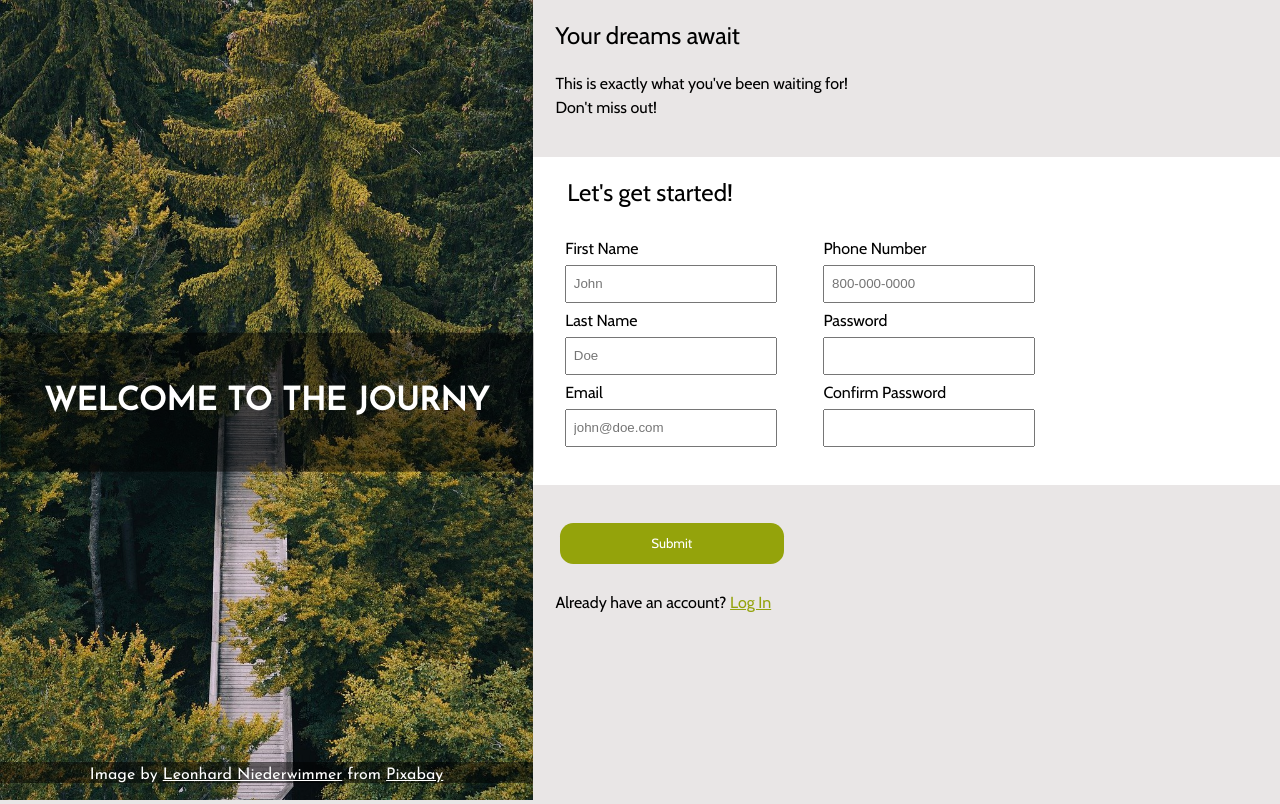
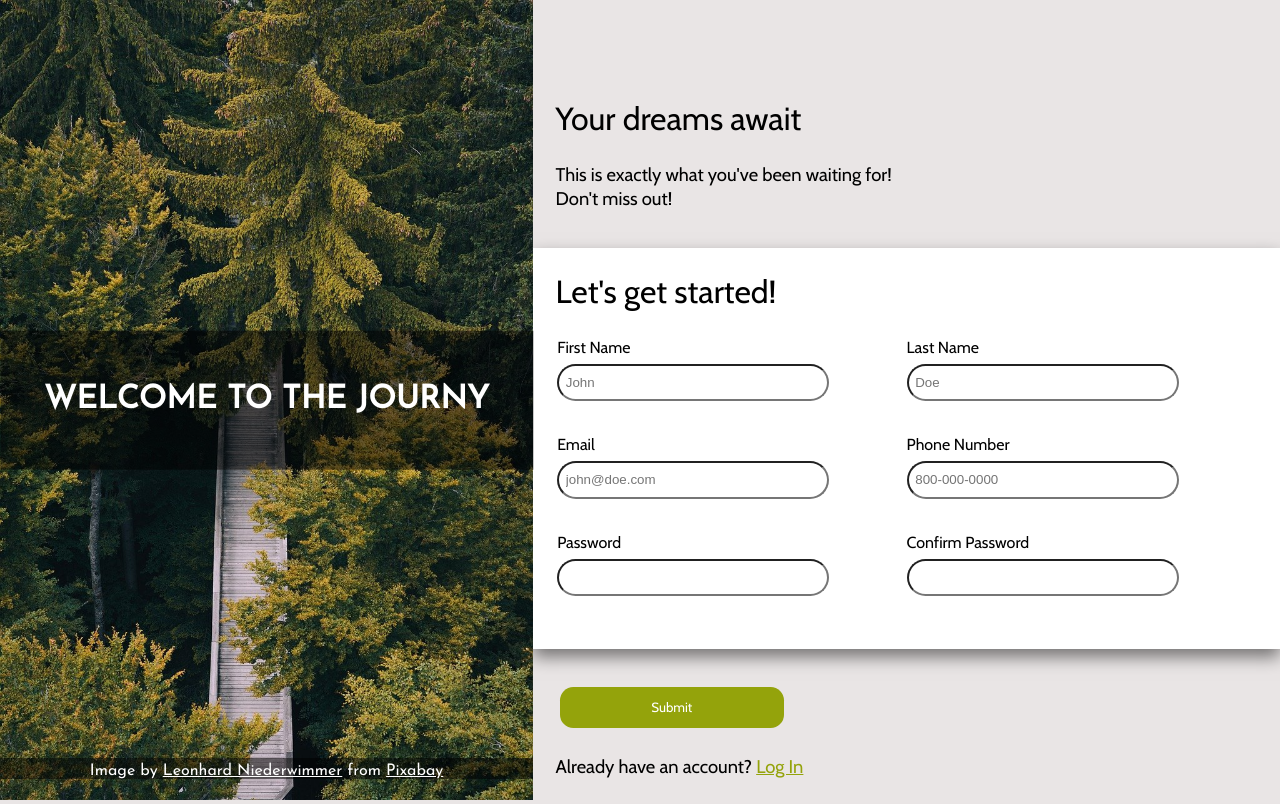
Before and after one commit to ALangon33/Sign-Up-Form, a plain HTML site: page index.html in a window 1280 px wide. Drawn offline with nearby package versions, Linux system fonts and the light colour scheme.

Commit message:
Layout fieldsets competently & restyle

```diff
--- a/index.html
+++ b/index.html
@@ -26,9 +26,11 @@
             </div>
         </div>
         <div class="content-container">
+            <div class="header">
                 <h2>Your dreams await</h2>
                 <p>This is exactly what you've been waiting for!</p>
                 <p>Don't miss out!</p>
+            </div>
             <form action="#" method="post">
 
                 <div class="form-title">
@@ -37,21 +39,36 @@
 
                 <div class="fieldset-container">
                     <fieldset>
+                        <div class="label-container">
                             <label for="first-name">First Name</label>
                             <input type="text" name="first-name" id="first-name" placeholder="John">
+                        </div>
+                        <div class="label-container">
                             <label for="last-name">Last Name</label>
                             <input type="text" name="last-name" id="last-name" placeholder="Doe">
-                        <label for="email">Email</label>
-                        <input type="email" name="email" id="email" placeholder="john@doe.com">
+                        </div>
                     </fieldset>
 
                     <fieldset>
+                        <div class="label-container">
+                            <label for="email">Email</label>
+                            <input type="email" name="email" id="email" placeholder="john@doe.com">
+                        </div>
+                        <div class="label-container">
                             <label for="phone-number">Phone Number</label>
                             <input type="tel" name="phone-number" id="phone-number" placeholder="800-000-0000">
+                        </div>
+                    </fieldset>
+
+                    <fieldset>
+                        <div class="label-container">
                             <label for="password">Password</label>
                             <input type="password" name="password" id="password">
+                        </div>
+                        <div class="label-container">
                             <label for="confirm-password">Confirm Password</label>
                             <input type="password" name="confirm-password" id="confirm-password">
+                        </div>
                     </fieldset>
                 </div>
 
--- a/style.css
+++ b/style.css
@@ -1,13 +1,23 @@
+:root {
+    height:100%;
+}
+
 * {
     margin:0;
     padding:0;
+}
+
+body {
+    background-color: rgba(212, 205, 205, 0.5);
+    width: 100%;
+    height:100%;
 }
 
 .card {
     display: flex;
     margin:0;
     padding:0;
-    background-color: rgba(212, 205, 205, 0.5);
+    height:100%;
 }
 
 .img-container {
@@ -18,7 +28,8 @@
 }
 
 .splash {
-    height: 100vh;
+    height: 100%;
+    min-width: 100%;
 }
 
 .content-container {
@@ -28,6 +39,10 @@
     line-height: 1.5em;
     width: 100%;
 
+}
+
+.header {
+    margin-top: 10%;
 }
 
 .splash-text-container {
@@ -80,28 +95,37 @@ a:hover {
 form {
     margin: 5% 0;
     background-color: white;
-    height:fit-content;
     width:100%;
     display: flex;
     flex-flow: column;
+    padding-bottom: 5%;
+    box-shadow: 0em 0.5em 1em 0rem rgba(0, 0, 0, .5);
 }
 
 .fieldset-container {
     display: flex;
-    flex-direction: row;
+    flex-direction: column;
     flex-wrap: nowrap;
+}
+
+.label-container {
+    display: flex;
+    flex-direction: column;
+    flex-wrap:nowrap;
+    margin-right: 8em;
 }
 
 fieldset {
     display: flex;
     border:none;
-    flex-flow: column nowrap;
-    margin: 2em 2em;
+    flex-flow: row nowrap;
+    margin: 1em 1.5em;
 }
 
 h2 {
     padding: 1em 3%;
-    font-weight: 300;
+    font-weight: 500;
+    font-size: 2em;
 }
 
 label {
@@ -109,16 +133,16 @@ label {
 }
 
 .form-title {
-    padding-left:0.75em;
     font-weight: 300;
 }
 
 .form-title>h2 {
-    padding-bottom: 0;
+    padding-bottom: 0.5em;
 }
 
 p {
     padding: 0 3%;
+    font-size: 1.15em;
 }
 
 .log {
@@ -129,6 +153,6 @@ input {
     line-height: 1.5em;
     width:100%;
     padding:0.5em;
-    margin-bottom:0.5em;
-
+    padding-right:3em;
+    border-radius:50px;
 }
```
Lines whose indentation alone changed are shown as unchanged.
